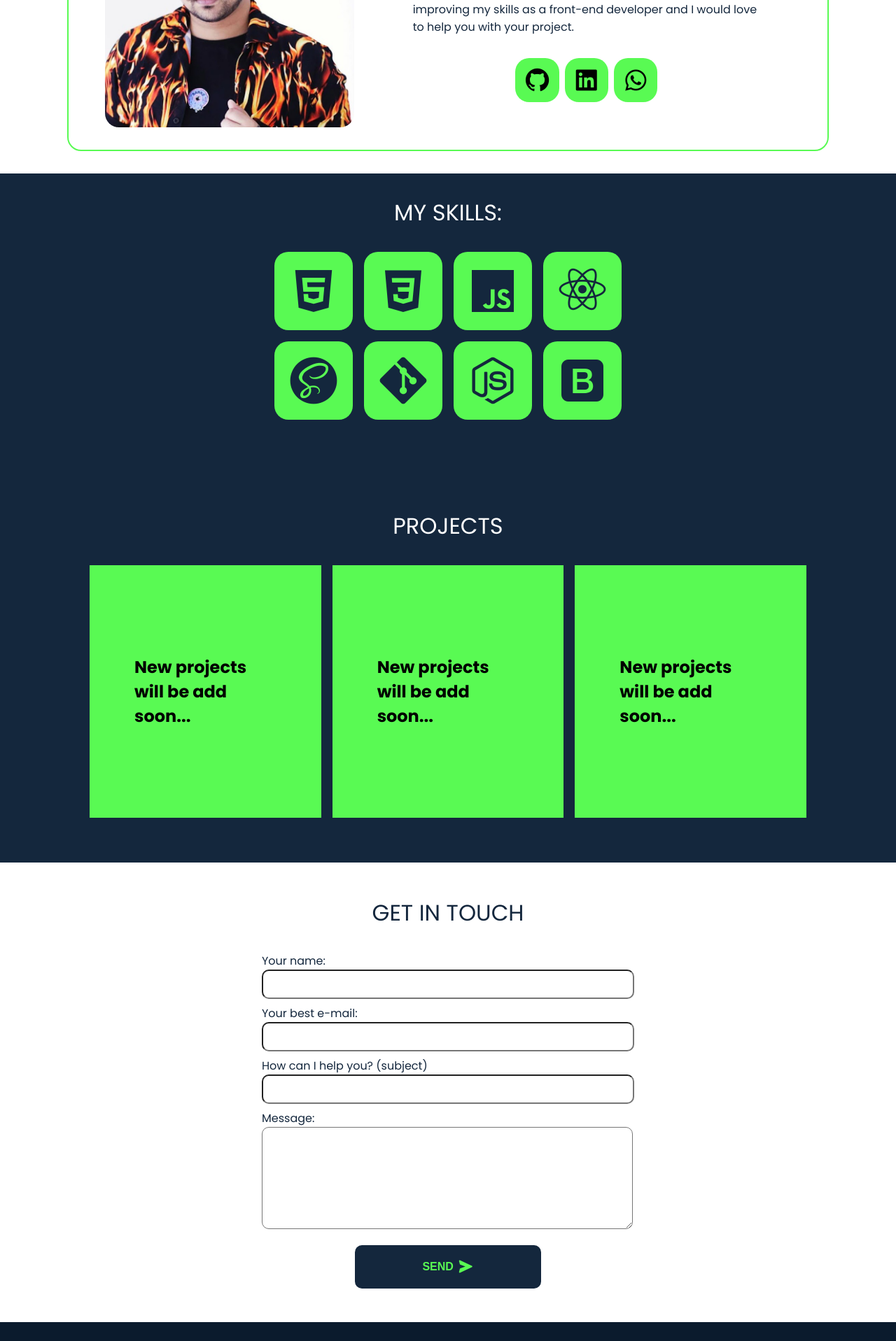
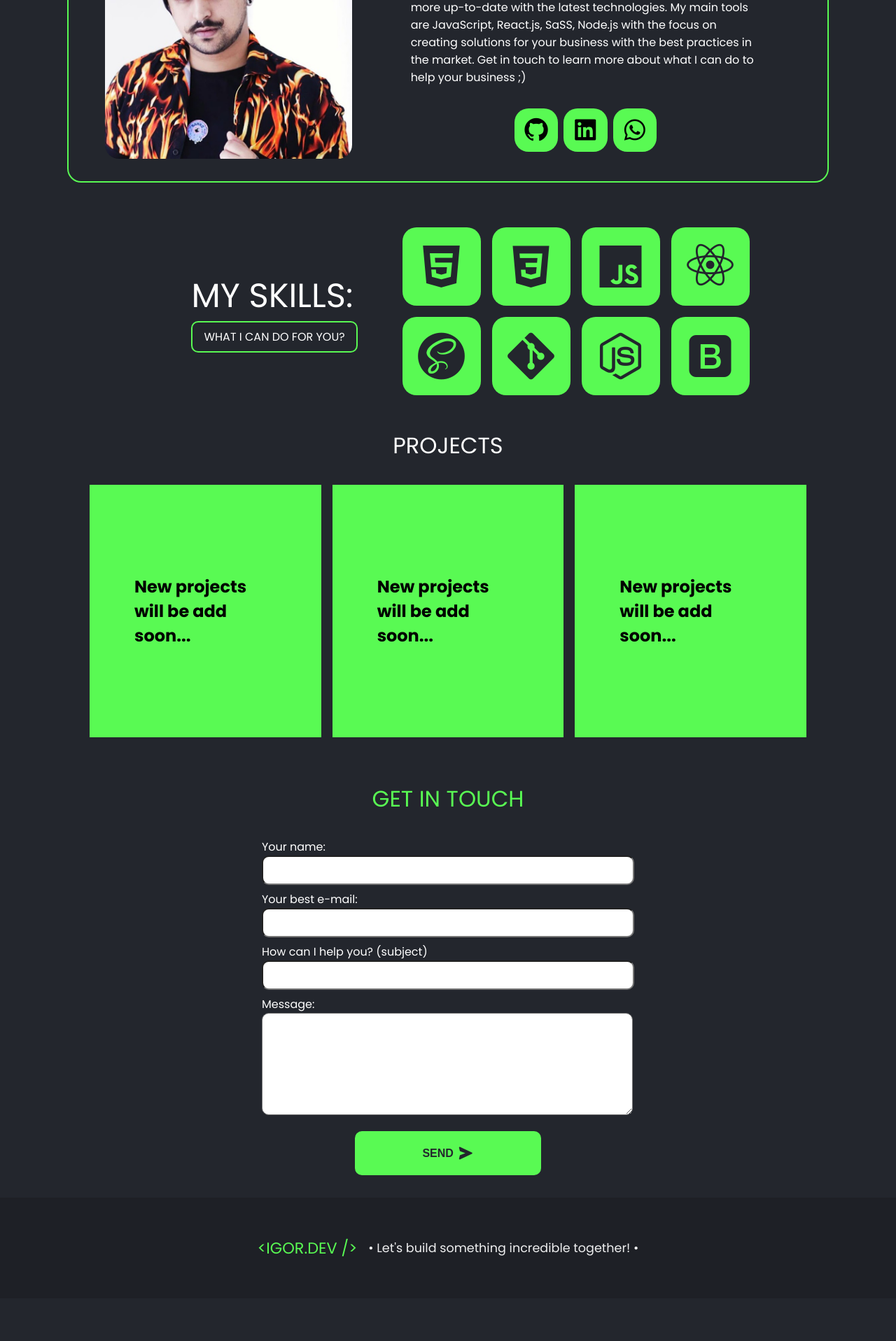
Before and after one commit to igortrindadelg/portfolio, a React (Create React App) app: page / in a window 1280 px wide. Shown: the part 880-2797 px from the top of the page at 70% size. After the commit the page ends 2736 px from the top, so only its background shows below. Built offline with nearby package versions, Linux system fonts and the light colour scheme.

Commit message:
new colors

```diff
--- a/src/components/About.jsx
+++ b/src/components/About.jsx
@@ -17,7 +17,8 @@ const About = () => {
                     <h2 className='title'>
                         About Me</h2>
 
-                    <p>Hi, I'm Igor Trindade :) Besides being a front-end dev, I'm a 26 year old cinephile who lives in Florianópolis - Brazil, with my boyfriend and our cute pug. Currently I'm focused on always improving my skills as a front-end developer and I would love to help you with your project.</p>
+                    <p>Hi, I'm Igor Trindade. I am a professional and experienced front-end developer who is dedicated to being more and more up-to-date with the latest technologies. My main tools are JavaScript, React.js, SaSS, Node.js with the focus on creating solutions for your business with the best practices in the market.
+                    Get in touch to learn more about what I can do to help your business ;)</p>
 
                     <div className="socialLinksContainer">
                         <SocialLinks />
--- a/src/components/Footer.jsx
+++ b/src/components/Footer.jsx
@@ -6,9 +6,7 @@ import Logo from './Logo'
 const Footer = () => {
     return (
         <div className="footerContainer">
-
-
-            {/* <Logo /> */}
+            <Logo />
             <p>• Let's build something incredible together! •</p>
 
         </div>
--- a/src/components/Skills.jsx
+++ b/src/components/Skills.jsx
@@ -49,9 +49,12 @@ const Skills = () => {
     return (
         <div className='servicesContainer' id='services'>
 
+            <div className="titleContainer">
+                    <h2 className='skillsTitle'>My Skills:
+                    <p>What I can do for you?</p></h2>
+            </div>
+
             <div className="skillsContainer">
-                <h2 className='skillsTitle'>My Skills:</h2>
-
                 <div className="listContainer">
 
                 {
--- a/src/index.scss
+++ b/src/index.scss
@@ -1,4 +1,5 @@
 @import url('https://fonts.googleapis.com/css2?family=Poppins:ital,wght@0,200;0,300;0,400;0,500;0,600;0,700;0,800;0,900;1,100;1,200;1,300;1,500;1,600;1,700;1,900&display=swap');
+@import './scss/colors';
 
 * {
   margin: 0;
@@ -6,7 +7,7 @@
 }
 
 body {
-  background-color: #14273d;
+  background-color: $secondaryColor;
   margin: 0;
   font-family: 'Poppins', sans-serif;
   -webkit-font-smoothing: antialiased;
--- a/src/scss/About.scss
+++ b/src/scss/About.scss
@@ -3,11 +3,11 @@
 .containerAbout {
     display: grid;
     grid-template-columns: 1fr;
-    background-color: white;
-    color: $secondaryColor;
+    background-color: $secondaryColor;
+    color: white;
     align-items: center;
     justify-items: center;
-    padding: 2rem 6rem;
+    padding: 0 6rem;
 }
 
 
@@ -57,7 +57,7 @@
     }
 
     .containerAbout {
-        padding: 1rem;
+        padding: 0 1rem;
     }
 
     .aboutMeContainer {
--- a/src/scss/Contact.scss
+++ b/src/scss/Contact.scss
@@ -2,10 +2,10 @@
 
 .contactContainer {
     display: grid;
-    padding: 2rem 6rem;
+    padding: 0;
     max-width: 100%;
     justify-content: center;
-    background-color: white;
+    background-color: $secondaryColor;
 }
 
 .formContainer {
@@ -17,7 +17,7 @@
     border-radius: 20px;
 
     h2 {
-        color: $secondaryColor;
+        color: $primaryColor;
         text-align: center;
         font-weight: 400;
         text-transform: uppercase;
@@ -26,8 +26,7 @@
     }
 
     p {
-        color: $secondaryColor;
-        // margin-bottom: 0.2rem;
+        color: white;
     }
 
     input, .message {
@@ -55,11 +54,11 @@
     font-size: 1rem;
     border-radius: 10px;
     border: none;
-    background-color: $secondaryColor;
+    background-color: $primaryColor;
     transition: all 0.3s ease;
 
     p {
-        color: $primaryColor;
+        color: $secondaryColor;
         display: grid;
         grid-auto-flow: column;
         align-items: center;
@@ -71,14 +70,16 @@
         font-size: 1.5rem;
     }
 
+    margin-bottom: 1rem;
+
 }
 
 .buttonSubmit:hover {
-    background-color: $primaryColor;
-    border: 2px solid $secondaryColor;
+    background-color: $secondaryColor;
+    border: 2px solid $primaryColor;
 
     p {
-        color: $secondaryColor;
+        color: $primaryColor;
     }
 }
 
--- a/src/scss/Footer.scss
+++ b/src/scss/Footer.scss
@@ -4,16 +4,16 @@
     max-width: 100%;
     display: grid;
     grid-template-columns: auto auto;
-    grid-gap: 0.5rem;
+    grid-gap: 1rem;
     align-items: center;
     justify-content: center;
     text-align: center;
     min-height: 10vh;
-    background-color: #0b1b2ce1;
-    padding: 1rem;
+    background-color: rgba(0, 0, 0, 0.137);
+    padding: 2rem;
 
     p {
-        font-size: 1rem;
+        font-size: 1.1rem;
         max-width: 100%;
         color: rgba(255, 255, 255, 0.925);
     }
@@ -22,6 +22,5 @@
 @media (max-width: 900px) {
     .footerContainer {
         grid-template-columns: 1fr;
-
     }
 }
--- a/src/scss/Header.scss
+++ b/src/scss/Header.scss
@@ -96,7 +96,7 @@
     }
 }
 
-@media (max-width: 820px) {
+@media (max-width: 900px) {
 
     .navbar {
         position: fixed;
--- a/src/scss/Main.scss
+++ b/src/scss/Main.scss
@@ -6,6 +6,7 @@
     align-items: center;
     min-height: 100%;
     max-width: 100%;
+    margin-top: 10vh;
 }
 
 .mainText {
@@ -49,7 +50,7 @@
     }
 }
 
-@media (max-width: 820px) {
+@media (max-width: 900px) {
     .mainText {
         padding-top: 3rem;
 
@@ -60,6 +61,5 @@
 
     .mainContainer {
         grid-template-columns: 1fr;
-        padding-top: 10vh;
     }
 }
--- a/src/scss/Projects.scss
+++ b/src/scss/Projects.scss
@@ -3,7 +3,7 @@
 .containerProjects {
     display: grid;
     justify-content: center;
-    padding: 2rem 6rem;
+    padding: 1rem 6rem;
 }
 
 .projectsTitle {
@@ -12,7 +12,6 @@
     font-size: 2rem;
     text-transform: uppercase;
     font-weight: 400;
-    padding-top: 2rem;
 }
 
 .projectsContainer {
--- a/src/scss/Skills.scss
+++ b/src/scss/Skills.scss
@@ -3,26 +3,41 @@
 
 .servicesContainer {
     display: grid;
-    grid-template-columns: 1fr;
+    grid-template-columns: auto auto;
     color: black;
     max-width: 100%;
     background-color: $secondaryColor;
     align-items: center;
     justify-content: center;
-    padding: 2rem 0;
+    padding-top: 2rem;
+}
+
+.skillsTitle {
+    color: white;
+    text-transform: uppercase;
+    font-size: 3rem;
+    font-weight: 400;
+    padding: 1rem 4rem;
+
+    p {
+        padding: 0.5rem 1rem;
+        border: 2px solid $primaryColor;
+        border-radius: 10px;
+        padding-top: 0.5rem;
+        text-align: center;
+        font-size: 1rem;
+    }
+}
+
+.titleContainer {
+    display: grid;
+    justify-content: center;
+    align-items: center;
 }
 
 .skillsContainer {
     display: grid;
     grid-auto-flow: row;
-
-    .skillsTitle {
-        color: white;
-        text-align: center;
-        text-transform: uppercase;
-        font-size: 2rem;
-        font-weight: 400;
-    }
 }
 
 .listContainer {
@@ -33,7 +48,7 @@
     grid-gap: 1rem;
     max-width: 100%;
     overflow: hidden;
-    padding: 2rem;
+    padding: 2rem 0;
 }
 
 .skillContainer {
@@ -51,6 +66,16 @@
 }
 
 @media (max-width: 900px) {
+    .servicesContainer {
+        grid-template-columns: auto;
+        grid-auto-flow: row;
+    }
+
+    .skillsTitle {
+        text-align: center;
+        font-size: 2rem;
+    }
+
     .listContainer {
         grid-template-columns: repeat(3, auto);
         grid-auto-flow: row;
@@ -59,6 +84,7 @@
 }
 
 @media (max-width: 380px) {
+
     .skillContainer {
         padding: 0.5rem;
     }
--- a/src/scss/_colors.scss
+++ b/src/scss/_colors.scss
@@ -1,4 +1,4 @@
 $primaryColor: #59fa53;
-$secondaryColor: #14273d;
+$secondaryColor: #23262d;
 $lightColor: #DFE6e9;
 $darkColor: black;
```
